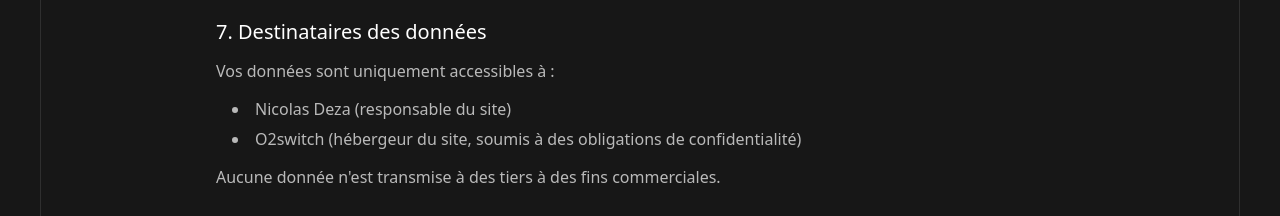
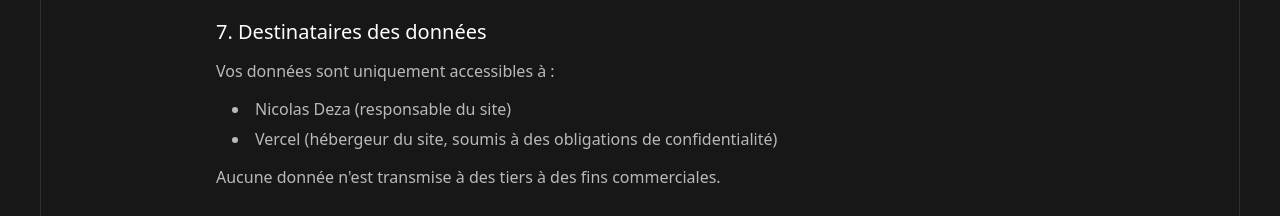
Before and after one commit to NicolasDeza/portfolio, a Nuxt app: page /politique-confidentialite in a window 1280 px wide. Shown: the part 1100-1316 px from the top of the page. Built offline with nearby package versions, Linux system fonts and the light colour scheme; a web font is replaced by a local one.

Commit message:
Modif dans la PC

```diff
--- a/app/pages/politique-confidentialite.vue
+++ b/app/pages/politique-confidentialite.vue
@@ -109,7 +109,7 @@ useSeoMeta({
           <ul class="list-disc list-inside space-y-1 ml-4">
             <li>Nicolas Deza (responsable du site)</li>
             <li>
-              O2switch (hébergeur du site, soumis à des obligations de
+              Vercel (hébergeur du site, soumis à des obligations de
               confidentialité)
             </li>
           </ul>
```
